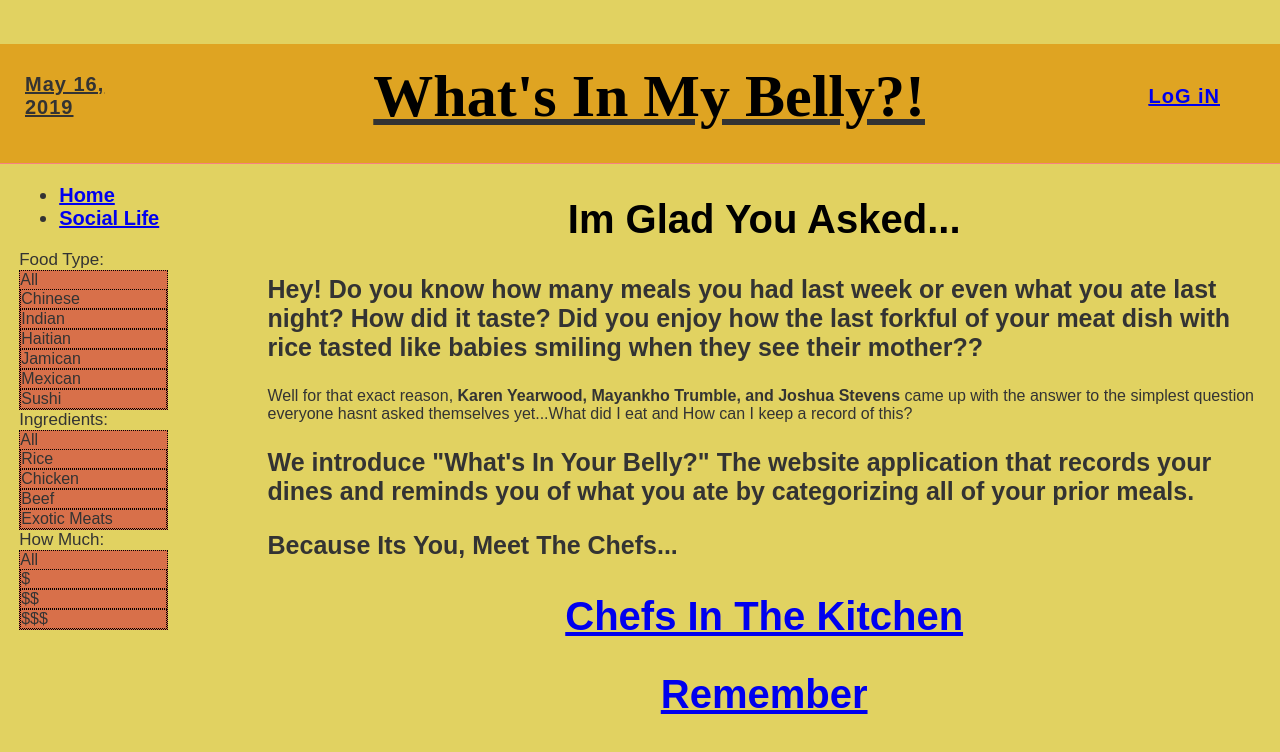
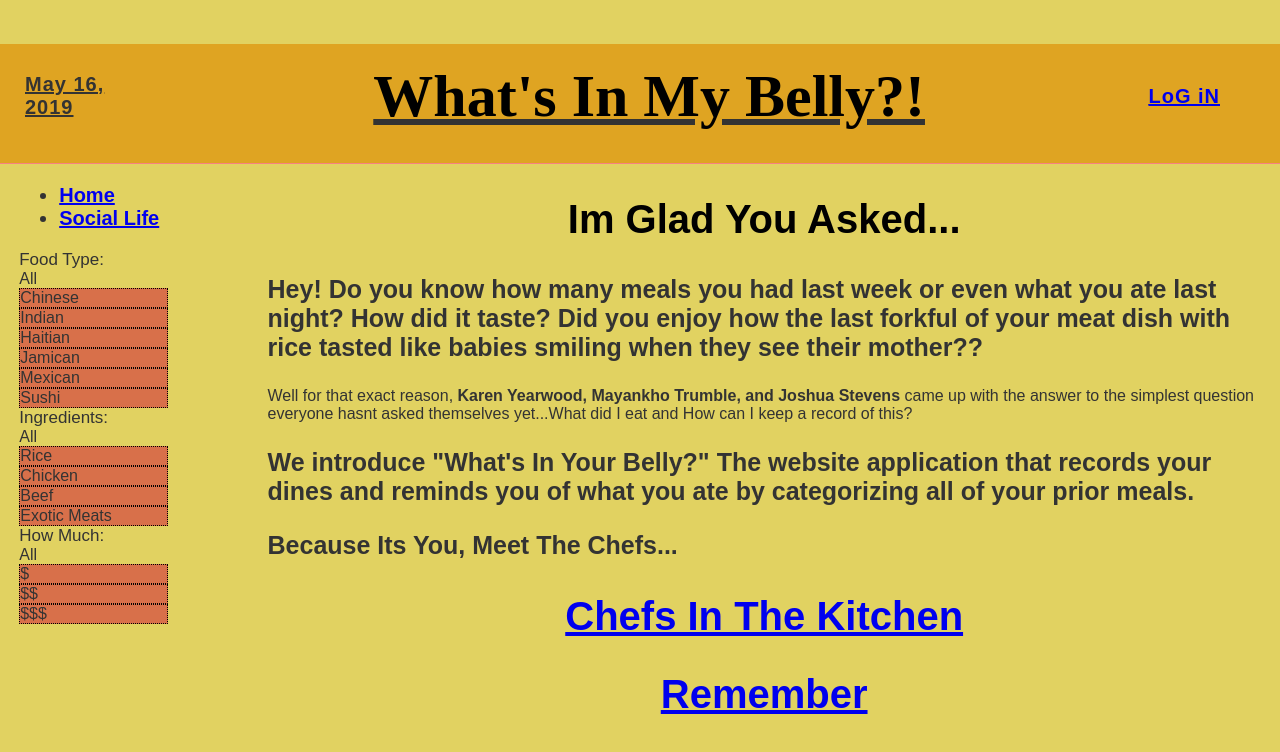
Before and after one commit to lambdaschool-foodiefun/UI-Josh-, a plain HTML site: page index.html in a window 1280 px wide. Drawn offline with Linux system fonts and the light colour scheme.

Commit message:
make 'all' a class for tab

```diff
--- a/index.html
+++ b/index.html
@@ -31,7 +31,7 @@
                         <div class="tabs">
                             <div class="food">
                                 <span class="type">Food Type:</span>
-                                    <div data-tab="all" class="tab active-tab">All
+                                    <div class="tab-links">All
                                         <div data-tab="chinese" class="tab">Chinese</div>
                                         <div data-tab="indian" class="tab">Indian</div>
                                         <div data-tab="haitian" class="tab">Haitian</div>
@@ -42,7 +42,7 @@
                             </div>
                             <div class="specificFood">
                                 <span class="type">Ingredients:</span>
-                                    <div data-tab="all" class="tab active-tab">All
+                                    <div class="tab-links">All
                                         <div data-tab="rice" class="tab">Rice</div>
                                         <div data-tab="chicken" class="tab">Chicken</div>
                                         <div data-tab="beef" class="tab">Beef</div>
@@ -51,7 +51,7 @@
                             </div>
                             <div class="price">
                                 <span class="type">How Much:</span>
-                                    <div data-tab="all" class="tab active-tab">All
+                                    <div class="tab-links">All
                                         <div data-tab="one-moneysign" class="tab">$</div>
                                         <div data-tab="two-moneysign" class="tab">$$</div>
                                         <div data-tab="three-moneysign" class="tab">$$$</div>
--- /dev/null
+++ b/js/main.js
@@ -0,0 +1,3 @@
+//tab-navaigator = tabs
+//link = all
+//content = tab
```
